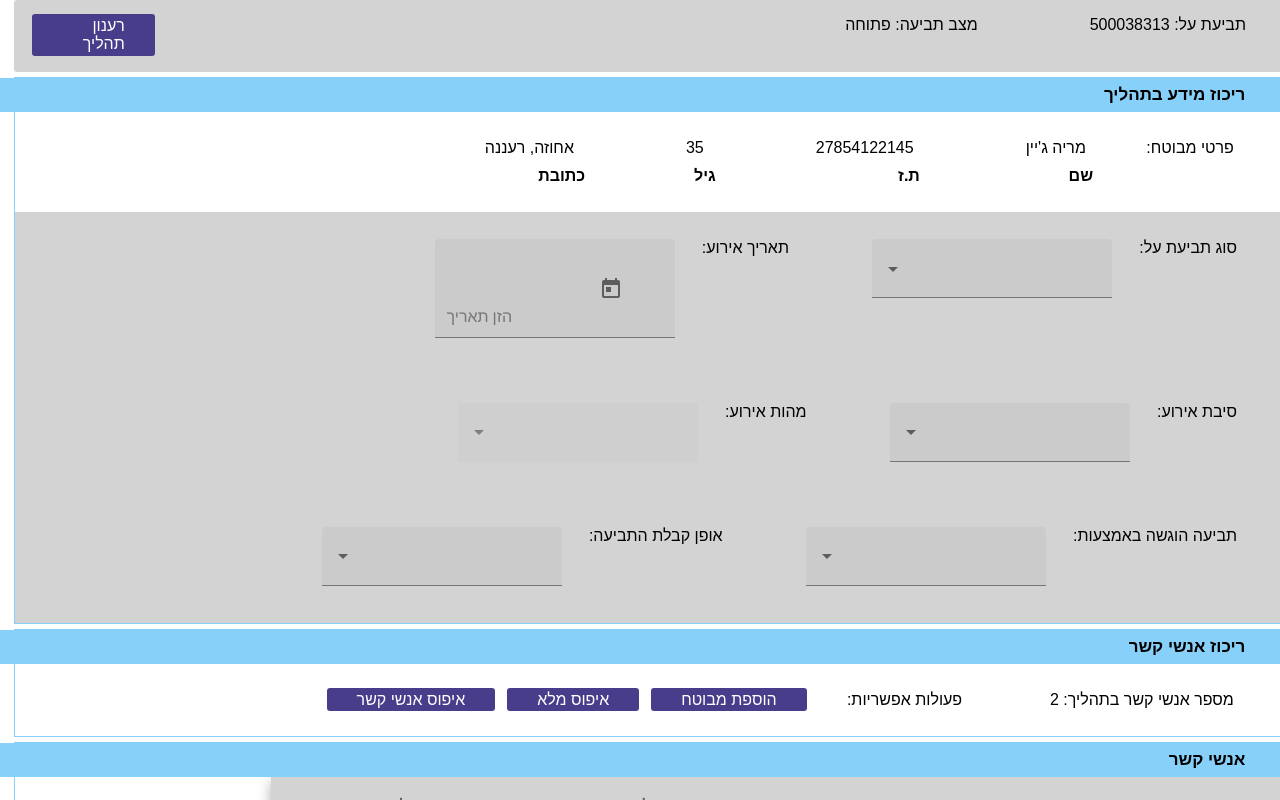
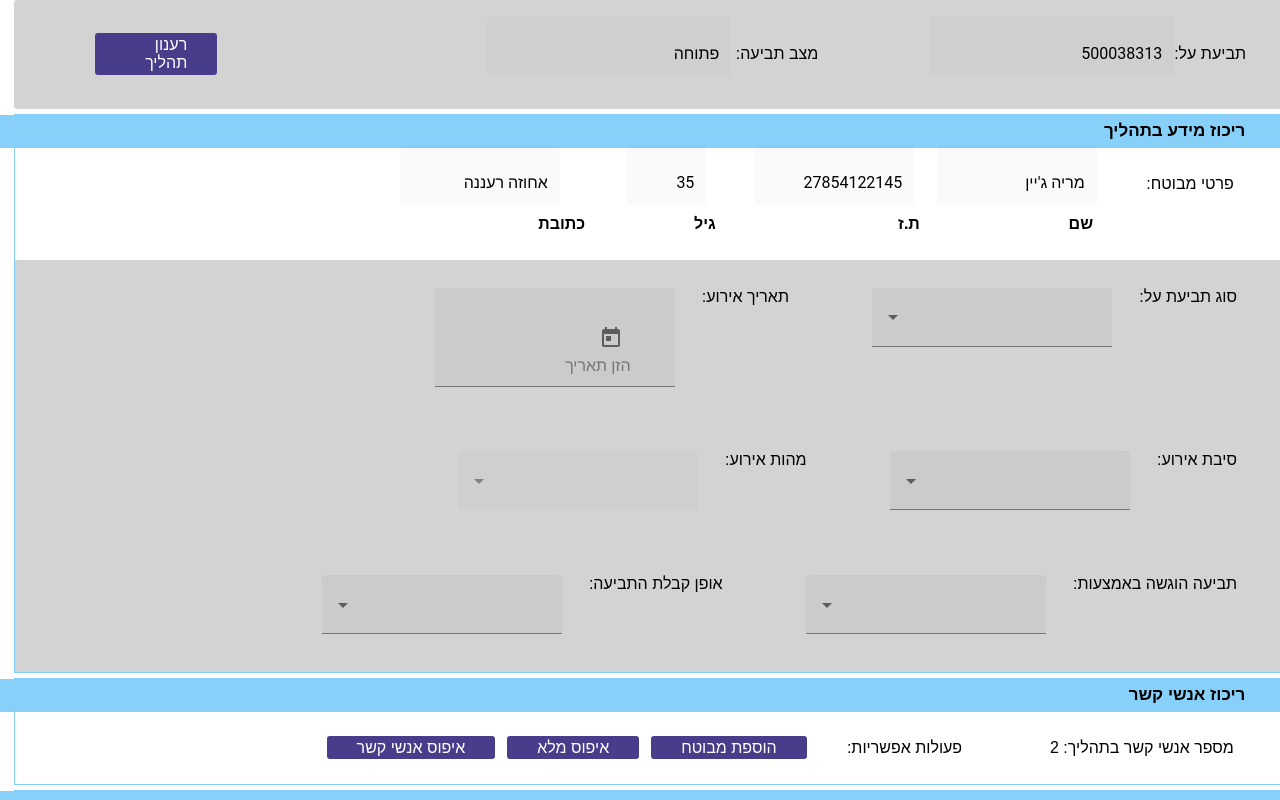
Before and after one commit to alkon/alkon.github.io, an Angular app in the folder ensclient/: page / in a window 1280 px wide. Shown: the top 800 px of the page. Built offline with nearby package versions, Linux system fonts and the light colour scheme.

Commit message:
01/12/2022: Insurance Process Management - version 0.0.9 - Added separate form groups for read-only fields to show their content in forms output on continue button click.

```diff
--- a/ensclient/src/app/home/home.component.html
+++ b/ensclient/src/app/home/home.component.html
@@ -1,8 +1,32 @@
-<div *ngIf="(this.processObs$ | async) as process">
+<div *ngIf="process">
 
   <div class="super-claim-details grey-bg">
 
-    <span class="column">
+    <form [formGroup]="homeFormGrp">
+      <div class="row">
+
+        <span class="column">
+          <mat-label class="label">תביעת על:</mat-label>
+          <mat-form-field class="details super-claim-number">
+            <input matInput type="text" formControlName="superClaimNumberControl">
+          </mat-form-field>
+        </span>
+
+        <span class="column">
+          <mat-label class="label">מצב תביעה: </mat-label>
+          <mat-form-field class="details super-claim-status">
+            <input matInput type="text" formControlName="superClaimStatusControl">
+          </mat-form-field>
+        </span>
+
+        <span class="column">
+           <div class="button" (click)="refreshProcess()">רענון תהליך</div>
+        </span>
+      </div>
+    </form>
+
+
+    <!--<span class="column">
       <span>תביעת על: </span>
       <span>{{process?.superClaim?.superClaimNumber}}</span>
     </span>
@@ -12,14 +36,15 @@
       <span>{{process?.superClaim?.superClaimStatus?.value}}</span>
     </span>
 
-    <div class="button" (click)="refreshProcess()">רענון תהליך</div>
+    <div class="button" (click)="refreshProcess()">רענון תהליך</div>-->
   </div>
 
   <app-process-details [process]="process"></app-process-details>
   <app-contact-persons [persons]="process.contactPersons"></app-contact-persons>
   <app-contact-persons-list [persons]="process.contactPersons"></app-contact-persons-list>
 
-  <button (click)="continueProcess()"  [disabled]="existNonValidForm"
-          [ngClass]="existNonValidForm ? 'disabled-button' : 'button'">המשך</button>
+  <button (click)="continueProcess()" [disabled]="existNonValidForm"
+          [ngClass]="existNonValidForm ? 'disabled-button' : 'button'">המשך
+  </button>
 
 </div>
--- a/ensclient/src/app/home/home.component.scss
+++ b/ensclient/src/app/home/home.component.scss
@@ -2,6 +2,15 @@
   //display: flex;
   padding: 1em;
   border-radius: 3px;
+
+  ::ng-deep .mat-form-field-infix {
+    width: auto;
+    text-align: right;
+  }
+
+  .mat-input-element:disabled {
+    color: black;
+  }
 }
 
 .column {
@@ -10,8 +19,8 @@
 }
 
 .button {
-  margin-right: 90%;
-  margin-top: -20px;
+  margin-right: 85%;
+  margin-top: -8vh;
   width: 5%;
 }
 
--- a/ensclient/src/app/home/home.component.ts
+++ b/ensclient/src/app/home/home.component.ts
@@ -4,7 +4,7 @@ import {Observable, Subscription} from 'rxjs';
 import {IProcess} from '@app/model/data/process.model';
 import {MessageService} from '@app/services/message.service';
 import {ConfirmDialogService} from '@app/shared/confirm-dialog/confirm-dialog.service';
-import {FormGroup} from '@angular/forms';
+import {FormBuilder, FormGroup, Validators} from '@angular/forms';
 import {FormRegisterService} from '@app/services/form-register.service';
 import {Utils} from '@app/util/utils';
 
@@ -16,21 +16,38 @@ import {Utils} from '@app/util/utils';
 export class HomeComponent implements OnInit, OnDestroy {
 
   processObs$: Observable<IProcess>;
+  process: IProcess;
+
   subscriptions : Subscription[] = [];
   formStatusMap: Map<string, string> = new Map();
 
   existNonValidForm: boolean = true;
 
+  homeFormGrp: FormGroup;
+  FORM_NAME = 'homeFormGrp';
+
   constructor(private _httpClient: HttpClient,
               private _messageSrv: MessageService,
               private _dialogSrv: ConfirmDialogService,
-              private _formRegisterSrv: FormRegisterService) {
+              private _formRegisterSrv: FormRegisterService,
+              private _fb: FormBuilder) {
   }
 
   ngOnInit(): void {
-    this.processObs$ = this._httpClient.get<IProcess>('assets/mocks/ens-process.json');
+    //this.processObs$ = this._httpClient.get<IProcess>('assets/mocks/ens-process.json');
 
     this.subscriptions.push(
+      this._httpClient.get<IProcess>('assets/mocks/ens-process.json').subscribe((process: IProcess) => {
+        this.process = process;
+        this.createForm(process);
+      }),
+
+      this._messageSrv.getPrintFormsMsg$().subscribe((print: boolean) => {
+        if (print) {
+          console.log('Data of ' + this.FORM_NAME, this.getFormGrp().value);
+        }
+      }),
+
       this._messageSrv.getFormStatusChangedMsg$().subscribe((formData: [FormGroup, string]) => {
         const form = formData[0];
         if (form) {
@@ -51,6 +68,20 @@ export class HomeComponent implements OnInit, OnDestroy {
     );
   }
 
+  createForm(process: IProcess) {
+    this.homeFormGrp = this._fb.group({
+      superClaimNumberControl: [{value: process?.superClaim?.superClaimNumber, disabled: true}],
+      superClaimStatusControl: [{value: process?.superClaim?.superClaimStatus?.value, disabled: true}],
+    });
+
+    // *** Important! Don't Register Form to check if valid. It's always valid.
+    //this._formRegisterSrv.registerForm(this.FORM_NAME);
+  }
+
+  getFormGrp() {
+    return this.homeFormGrp;
+  }
+
   refreshProcess() {
     this._messageSrv.refreshProcess(true);
   }
--- a/ensclient/src/app/home/home.module.ts
+++ b/ensclient/src/app/home/home.module.ts
@@ -28,6 +28,8 @@ import {ContactPersonsUpdListComponent} from '@app/contact-persons-upd-list/cont
     ContactPersonsComponent,
     ContactPersonsListComponent,
     ContactPersonsUpdListComponent,
+    ReactiveFormsModule,
+    AngularMaterialModule
   ],
 })
 export class HomeModule { }
--- a/ensclient/src/app/process-details/process-details.component.html
+++ b/ensclient/src/app/process-details/process-details.component.html
@@ -1,15 +1,49 @@
 <div class="container-area process-details-container" *ngIf="process">
   <div class="title">ריכוז מידע בתהליך</div>
   <div class="details">
-    <div class="column">
+
+    <form [formGroup]="commonDetailsFormGrp">
+      <div class="row">
+        <span class="column">
+                <mat-label>פרטי מבוטח: </mat-label>
+        </span>
+
+        <span class="column">
+          <mat-form-field class="details name-column">
+            <input matInput type="text" formControlName="nameControl">
+          </mat-form-field>
+        </span>
+
+        <span class="column">
+          <mat-form-field class="details id-column">
+            <input matInput type="text" formControlName="idControl">
+          </mat-form-field>
+        </span>
+
+        <span class="column">
+          <mat-form-field class="details age-column">
+            <input matInput type="text" formControlName="ageControl">
+          </mat-form-field>
+        </span>
+
+        <span class="column">
+          <mat-form-field class="details address-column">
+            <input matInput type="text" formControlName="addressControl">
+          </mat-form-field>
+        </span>
+      </div>
+    </form>
+
+
+    <!--<div class="column">
       <span>פרטי מבוטח: </span>
       <span class="insured-name">{{process?.insured?.firstName}}  {{process?.insured?.lastName}}</span>
+      <span class="insured-id">{{process?.insured?.identity}}</span>
       <span class="insured-age">{{process?.insured?.age}}</span>
-      <span class="insured-id">{{process?.insured?.identity}}</span>
       <span class="insured-address">{{process?.insured?.address?.streetName}}, {{process?.insured?.address?.cityName}}</span>
-    </div>
+    </div>-->
 
-    <div class="column row-gap bold">
+    <div class="column bold">
       <span class="insured-name-label">שם</span>
       <span class="insured-id-label">{{identityTypeValue}}</span>
       <span class="insured-age-label">גיל</span>
--- a/ensclient/src/app/process-details/process-details.component.scss
+++ b/ensclient/src/app/process-details/process-details.component.scss
@@ -3,6 +3,7 @@
 
   ::ng-deep .mat-form-field-infix {
     width: auto;
+    text-align: right;
   }
 
   ::ng-deep .mat-datepicker-toggle .mat-icon-button {
@@ -54,6 +55,43 @@
     }
   }
 
+  .name-column, .age-column, .id-column, .address-column {
+    margin-bottom: 0;
+
+    width: 10em;
+    margin-top: -1.9em;
+
+    height: 1em;
+
+    ::ng-deep .mat-form-field-wrapper {
+      width: 10em;
+      margin-top: -1.7em;
+      margin-right: -0.6em;
+    }
+
+    .mat-input-element:disabled {
+      color: black;
+    }
+  }
+
+  .age-column {
+    ::ng-deep .mat-form-field-wrapper {
+      width: 5em;
+    }
+  }
+
+  .id-column {
+    margin-right: -5vw;
+  }
+
+  .age-column {
+    margin-right: -3vw;
+  }
+
+  .address-column {
+    margin-right: -7.8vw;
+  }
+
   .details-edit {
      @extend .details;
      padding-bottom: 1em;
--- a/ensclient/src/app/process-details/process-details.component.ts
+++ b/ensclient/src/app/process-details/process-details.component.ts
@@ -22,11 +22,14 @@ export class ProcessDetailsComponent implements OnInit, OnDestroy {
 
   processDetails: IProcessDetails;
 
+  commonDetailsFormGrp: FormGroup;
   claimDetailsFormGrp: FormGroup;
+
   subscriptions: Subscription[] = [];
 
-  identityTypeValue: string = '';
+  identityTypeValue: string = 'commonDetailsFormGrp';
 
+  COMMON_FORM_NAME = 'commonDetailsFormGrp';
   FORM_NAME = 'claimDetailsFormGrp';
 
   constructor(
@@ -37,7 +40,7 @@ export class ProcessDetailsComponent implements OnInit, OnDestroy {
   }
 
   ngOnInit(): void {
-    this.createForm();
+    this.createForms();
     this.populateDetails();
 
     this.subscriptions.push(
@@ -56,13 +59,27 @@ export class ProcessDetailsComponent implements OnInit, OnDestroy {
 
       this._messageSrv.getPrintFormsMsg$().subscribe((print: boolean) => {
          if (print) {
-             console.log('Data of ' + this.FORM_NAME, this.getFormGrp().value);
+           console.log('Data of ' + this.COMMON_FORM_NAME, this.getCommonDetailsFormGrp().value);
+           console.log('Data of ' + this.FORM_NAME, this.getFormGrp().value);
          }
       }),
     );
   }
 
-  createForm() {
+  createForms() {
+    this.commonDetailsFormGrp = this._fb.group({
+      nameControl: [
+        {value: this.process?.insured?.firstName + ' ' +
+            this.process?.insured?.lastName,
+          disabled: true}],
+      ageControl: [{value: this.process?.insured?.age, disabled: true}],
+      idControl: [{value: this.process?.insured?.identity, disabled: true}],
+      addressControl: [
+        {value: this.process?.insured?.address?.streetName + ' ' +
+            this.process?.insured?.address?.cityName,
+          disabled: true}],
+    });
+
     this.claimDetailsFormGrp = this._fb.group({
       superClaimControl: [null, Validators.required],
       claimDateControl: [null, Validators.required],
@@ -107,6 +124,10 @@ export class ProcessDetailsComponent implements OnInit, OnDestroy {
       this._messageSrv.checkSubmittedBy(code);
   }
 
+  private getCommonDetailsFormGrp(): FormGroup {
+    return this.commonDetailsFormGrp;
+  }
+
   private getFormGrp(): FormGroup {
     return this.claimDetailsFormGrp;
   }
--- a/ensclient/src/index.html
+++ b/ensclient/src/index.html
@@ -6,7 +6,6 @@
   <base href="/">
   <meta name="viewport" content="width=device-width, initial-scale=1">
   <link rel="icon" type="image/x-icon" href="favicon.ico">
-  <link href="https://fonts.googleapis.com/icon?family=Material+Icons" rel="stylesheet">
 </head>
 <body>
 <app-root></app-root>
```
